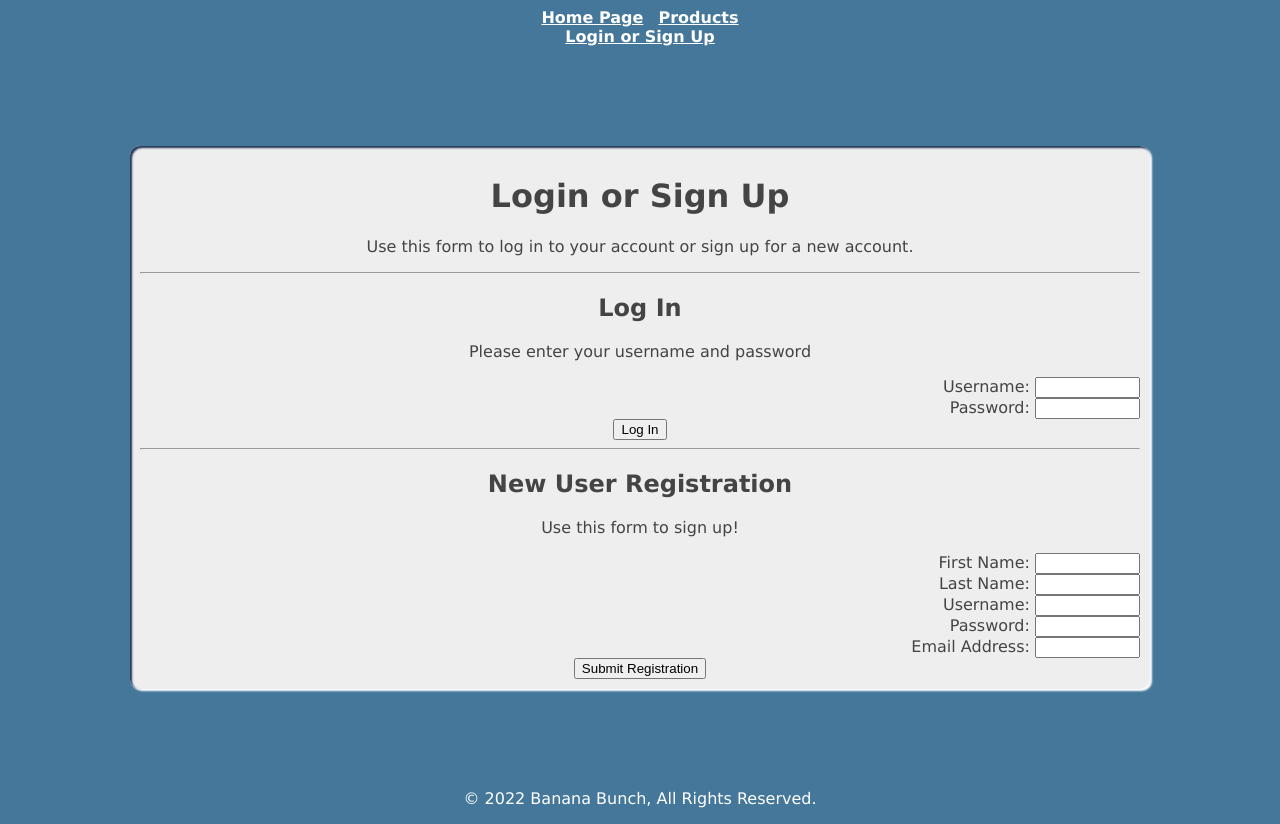
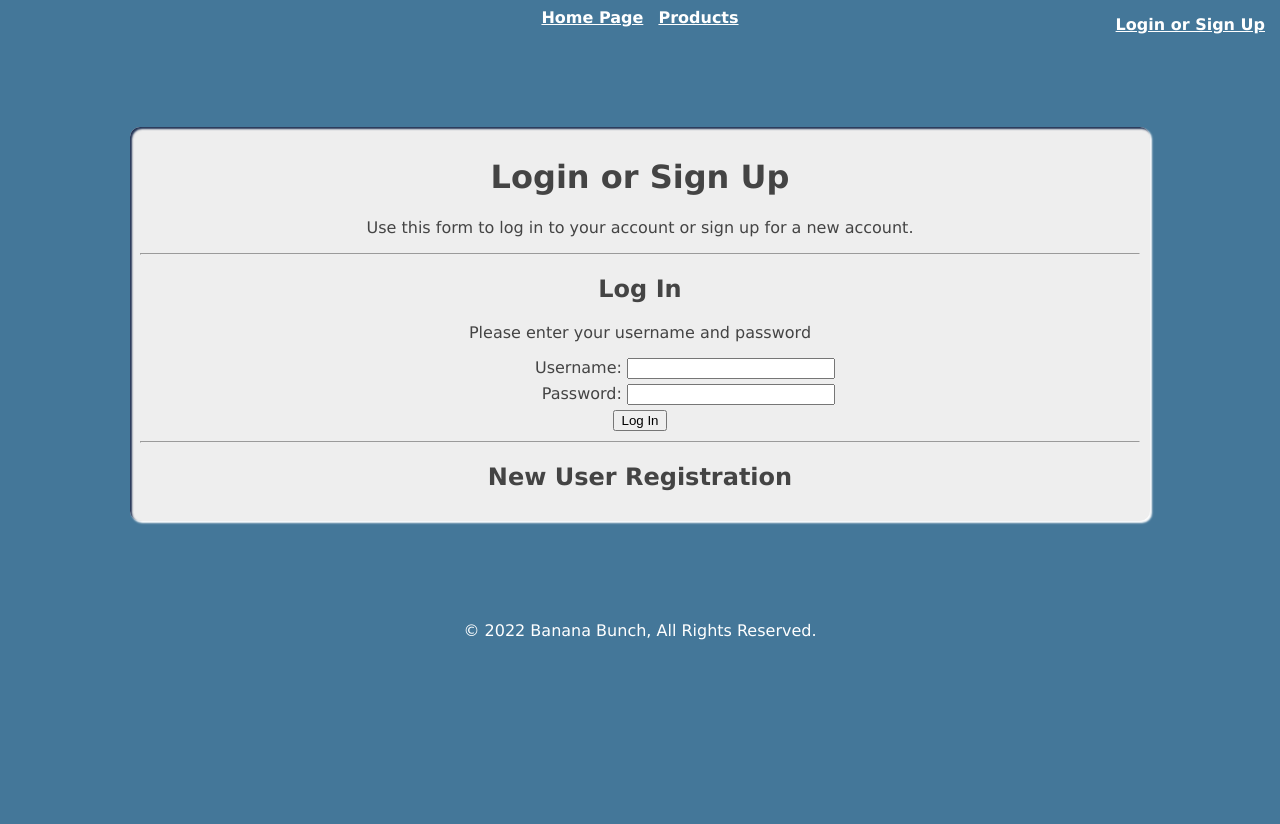
Before and after one commit to StevenLeonCooper/SP22-CS431-01, a PHP site: page /login in a window 1280 px wide. After the commit the page ends 640 px from the top, so only its background shows below. Run offline with PHP 8.4, Linux system fonts and the light colour scheme; data that the repository does not hold is empty.

Commit message:
Various visual improvements on the login page.

```diff
--- a/_controller/c_login.js
+++ b/_controller/c_login.js
@@ -25,6 +25,12 @@ const loginController = new Controller(loginView, loginModel);
         window.location = "login?logged_out=1";
     }
 
+    document.addEventListener("click", async (e) => {
+        e.preventDefault();
+        if(e.target.dataset.action == "New User Registration") {
+            document.getElementById("reg_area").classList.toggle("hidden");
+        }
+    });
 
     document.addEventListener("submit", async (e) => {
 
--- a/_view/login.html
+++ b/_view/login.html
@@ -17,8 +17,8 @@
         <button type="submit">Log In</button>
     </form>
     <hr>
-    <h2 data-action="toggleElement" data-for="#reg_area">New User Registration</h2>
-    <div id="reg_area" class="">Use this form to sign up!<p></p>
+    <h2 data-action="New User Registration" data-for="#reg_area" class="clickable">New User Registration</h2>
+    <div id="reg_area" class="hidden">Use this form to sign up!<p></p>
         <form data-action="userSignup">
             <label>
                 First Name: <input type="text" name="first_name" id="first_name" size="10">
--- a/css/app.css
+++ b/css/app.css
@@ -82,3 +82,18 @@ label{
     table-layout: fixed;
     width:100%;
 }
+
+.clickable {
+    cursor: pointer;
+}
+
+.clickable:hover {
+    text-decoration: underline overline;
+}
+
+.login-status-nav {
+    position: fixed;
+    top: 10px;
+    right: 10px;
+    text-align: right;
+}
--- a/css/login.css
+++ b/css/login.css
@@ -0,0 +1,15 @@
+form {
+    display: block;
+    max-width: 400px;
+    margin: 10px auto;
+}
+
+form label{
+    display:block;
+    text-align: right;
+    margin:5px;
+}
+
+label input{
+    width:200px;
+}
--- a/index.php
+++ b/index.php
@@ -36,9 +36,9 @@ if(!preg_match('/^[\w-]+$/', $page)){
 				<a href="product" title="Product Listings">Products</a>
 				<div>
 					<?php if ($user['user_id'] == false) { ?>
-						<a href="login" title="Login or Sign Up">Login or Sign Up</a>
+						<a href="login" title="Login or Sign Up" class="login-status-nav">Login or Sign Up</a>
 					<?php } else { ?>
-						<strong> Logged in as <?php echo ($username); ?><a href='login?logout=1'>(Log Out)</a></strong>
+						<strong class="login-status-nav"> Logged in as <?php echo ($username); ?><a href='login?logout=1'>(Log Out)</a></strong>
 					<?php } ?>
 				</div>
             </nav>
```
